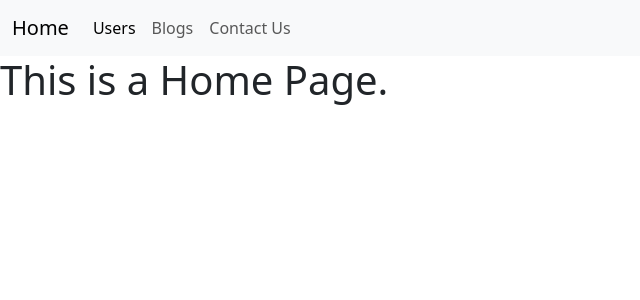
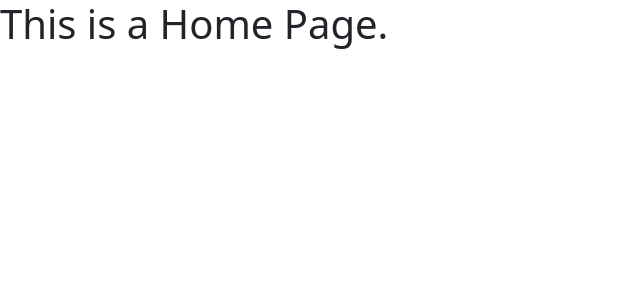
Before and after one commit to Tausif-Kovadiya/contenful, a Next.js app: page / in a window 1280 px wide. Shown: the top 300 px of the page, without its empty margins (0-640 px from the left). Built offline with nearby package versions, Linux system fonts and the light colour scheme.

Commit message:
layout stop

```diff
--- a/app/blogs/page.tsx
+++ b/app/blogs/page.tsx
@@ -24,7 +24,7 @@ return (
   <>
     <h1>Blogs Page</h1>
     <br />
-    {/* <div className="container">
+    <div className="container">
       <div className="row">
         {items.map((item) => (
           <div key={item.sys.id} className="col-md-4 mb-4">
@@ -38,7 +38,7 @@ return (
           </div>
         ))}
       </div>
-    </div> */}
+    </div>
   </>
 );
 };
--- a/app/layout.tsx
+++ b/app/layout.tsx
@@ -29,7 +29,7 @@ export default function RootLayout({
   return (
     <html lang="en">
       <body className={`${geistSans.variable} ${geistMono.variable}`}>
-        <nav className="navbar navbar-expand-lg navbar-light bg-light">
+        {/* <nav className="navbar navbar-expand-lg navbar-light bg-light">
           <div className="container-fluid">
             <Link href="/" className="navbar-brand">
               Home
@@ -70,7 +70,7 @@ export default function RootLayout({
                   </Link>
                 </li>
               </ul>
-              {/* <form className="d-flex">
+              <form className="d-flex">
         <input
           className="form-control me-2"
           type="search"
@@ -80,10 +80,10 @@ export default function RootLayout({
         <button className="btn btn-outline-success" type="submit">
           Search
         </button>
-      </form> */}
+      </form>
             </div>
           </div>
-        </nav>
+        </nav> */}
         {children}
       </body>
     </html>
```
